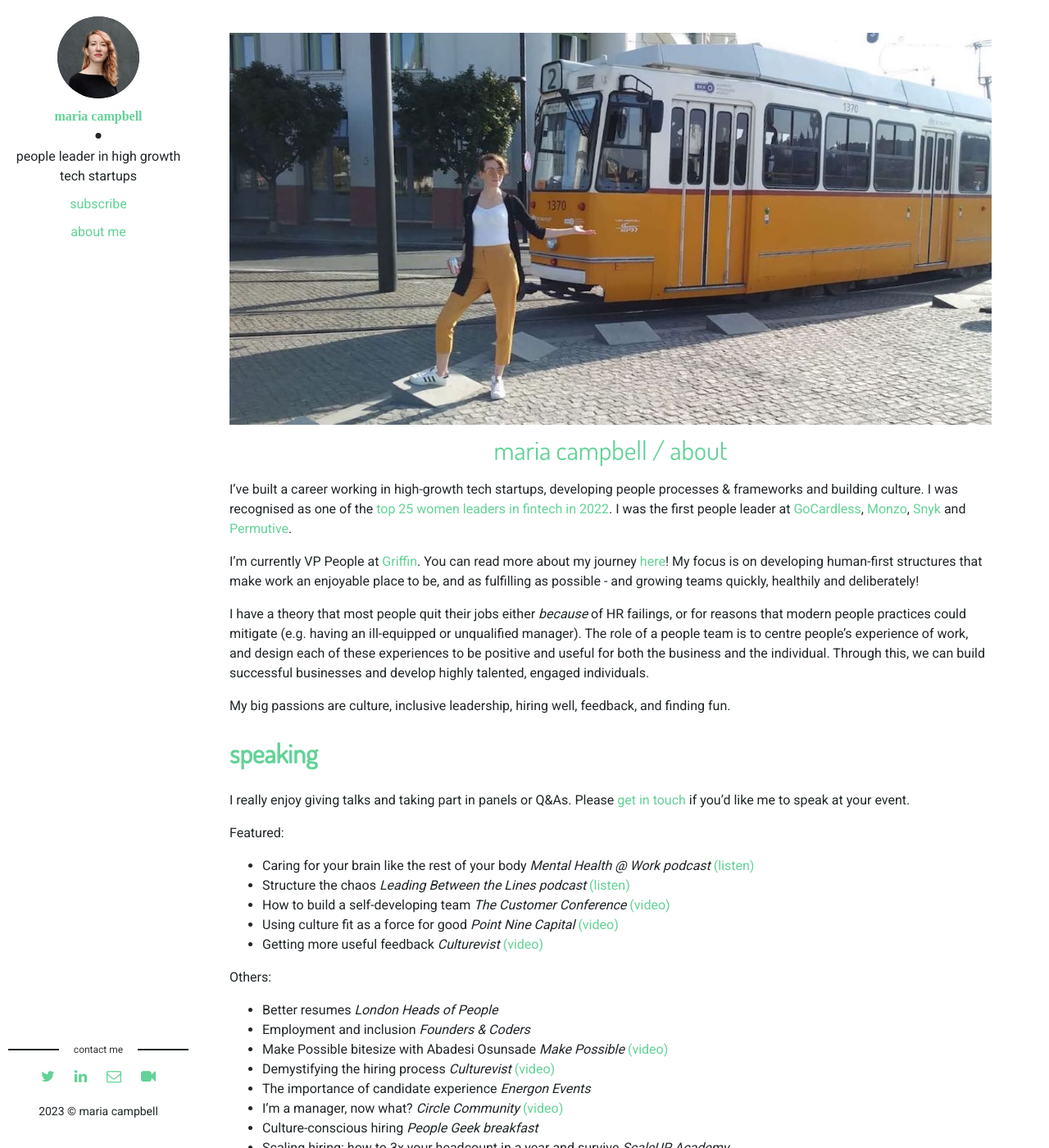
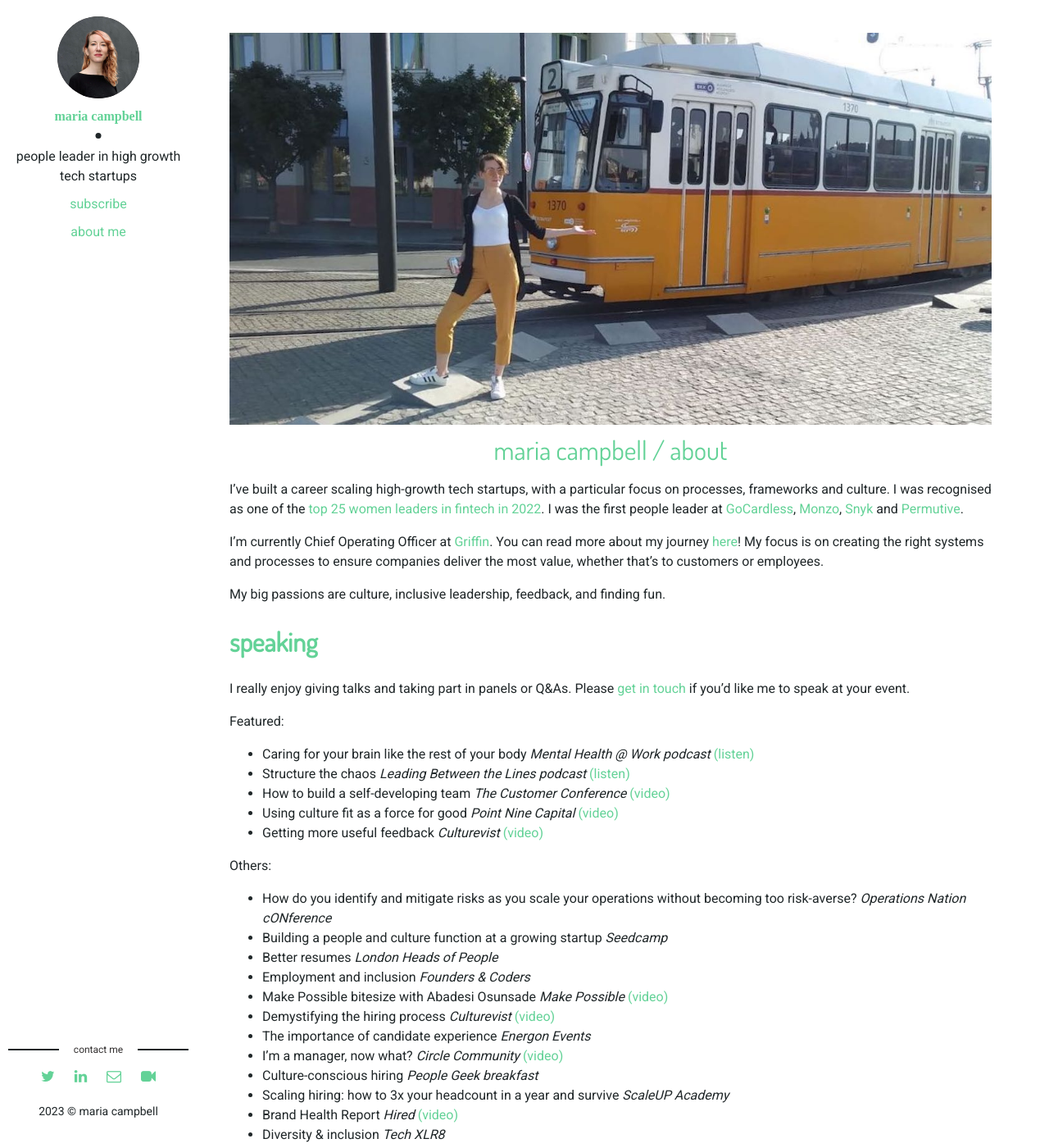
Before and after one commit to moyni/moyni.github.io, a Jekyll site: the page built from about.markdown, in a window 1280 px wide and 1400 px high. Shown: the whole window at 82% size. Built offline with Jekyll 4.4.1, drawn with Linux system fonts in a browser that asks for light colours.

Commit message:
Update about.markdown

```diff
--- a/about.markdown
+++ b/about.markdown
@@ -7,14 +7,11 @@ description: some info about maria, who writes this blog
 
 ---
 
-I've built a career working in high-growth tech startups, developing people processes & frameworks and building culture. I was recognised as one of the [top 25 women leaders in fintech in 2022](https://blog.griffin.sh/2022/02/22/top-women-leaders-fintech-maria-campbell/). I was the first people leader at [GoCardless](https://gocardless.com), [Monzo](https://monzo.com/blog/2017/03/09/diversity-and-inclusion), [Snyk](https://snyk.io/) and [Permutive](https://permutive.com/).
+I've built a career scaling high-growth tech startups, with a particular focus on processes, frameworks and culture. I was recognised as one of the [top 25 women leaders in fintech in 2022](https://blog.griffin.sh/2022/02/22/top-women-leaders-fintech-maria-campbell/). I was the first people leader at [GoCardless](https://gocardless.com), [Monzo](https://monzo.com/blog/2017/03/09/diversity-and-inclusion), [Snyk](https://snyk.io/) and [Permutive](https://permutive.com/).
 
-I'm currently VP People at [Griffin](http://griffin.sh/jobs). You can read more about my journey [here](https://suzansfieldnotes.substack.com/p/leading-a-fintech-startup-pre-launch)! My focus is on developing human-first structures that make work an enjoyable place to be, and as fulfilling as possible - and growing teams quickly, healthily and deliberately!
+I'm currently Chief Operating Officer at [Griffin](http://griffin.sh/jobs). You can read more about my journey [here](https://suzansfieldnotes.substack.com/p/leading-a-fintech-startup-pre-launch)! My focus is on creating the right systems and processes to ensure companies deliver the most value, whether that's to customers or employees.
 
-I have a theory that most people quit their jobs either _because_ of HR failings, or for reasons that modern people practices could mitigate (e.g. having an ill-equipped or unqualified manager). The role of a people team is to centre people's experience of work, and design each of these experiences to be positive and useful for both the business and the individual. Through this, we can build successful businesses and develop highly talented, engaged individuals.
-
-My big passions are culture, inclusive leadership, hiring well, feedback, and finding fun.
-
+My big passions are culture, inclusive leadership, feedback, and finding fun.
 
 # speaking
 
@@ -28,6 +25,8 @@ Featured:
 * Getting more useful feedback *Culturevist* [(video)](https://community.culturevist.com/c/member-event-videos/getting-more-useful-feedback-maria-campbell)
 
 Others:
+* How do you identify and mitigate risks as you scale your operations without becoming too risk-averse? *Operations Nation cONference*
+* Building a people and culture function at a growing startup *Seedcamp*
 * Better resumes *London Heads of People*
 * Employment and inclusion *Founders & Coders*
 * Make Possible bitesize with Abadesi Osunsade *Make Possible* [(video)](https://www.youtube.com/watch?v=4UzE84CBlGc)
```
